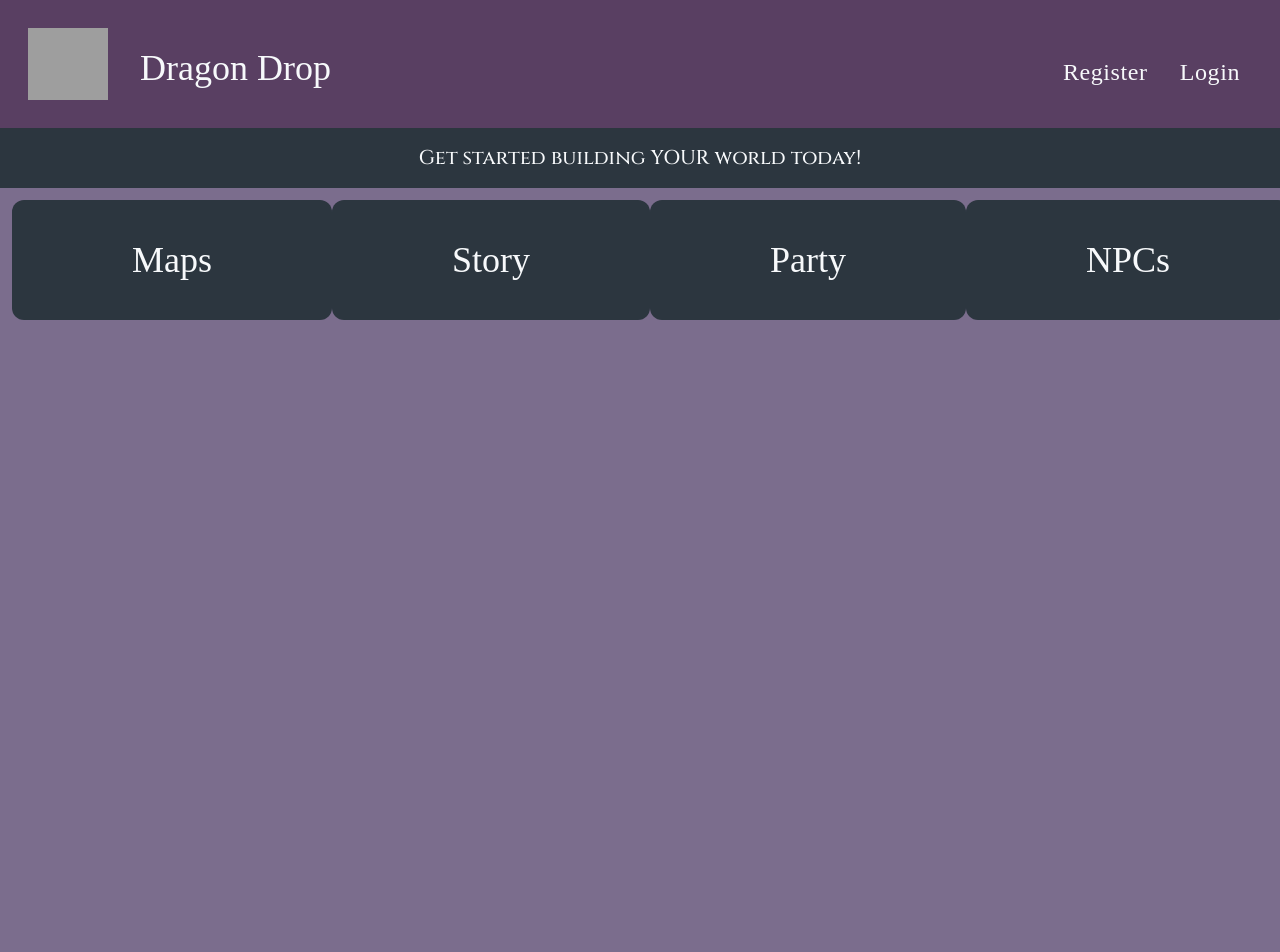
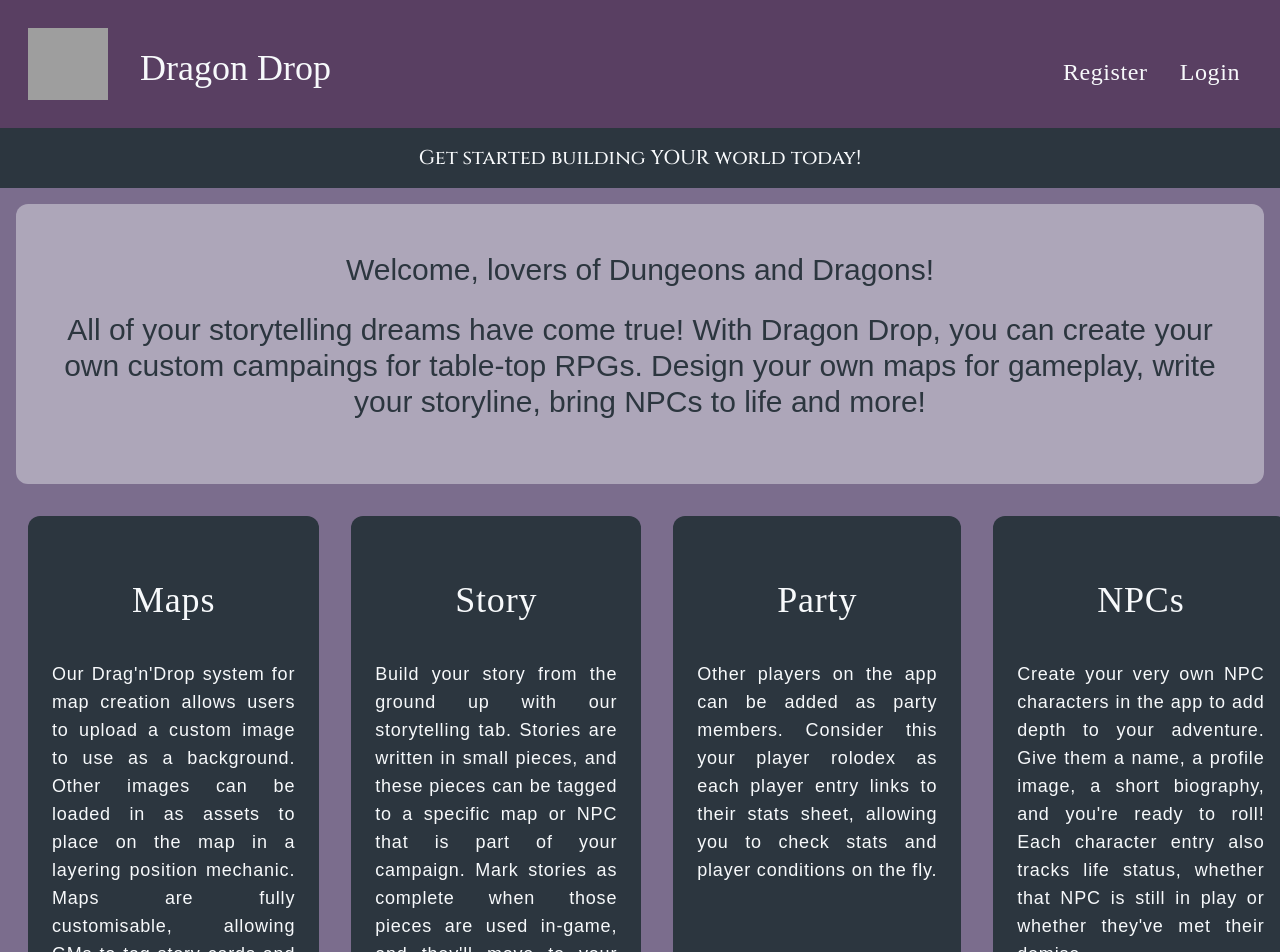
Before and after one commit to 0lgaP/Dragon-Drop, a React (Create React App) app in the folder client/: page / in a window 1280 px wide. Shown: the top 952 px of the page. Before the commit the page ends 800 px from the top, so only its background shows below. Built offline with nearby package versions, Linux system fonts and the light colour scheme; no server answers; grey boxes are pictures that could not be loaded; a web font is replaced by a local one.

Commit message:
tweaks to match pulled css

```diff
--- a/client/src/components/Home.jsx
+++ b/client/src/components/Home.jsx
@@ -2,18 +2,28 @@ import React from "react";
 
 const Home = () => {
   return (
-    <section className="flex flex-row justify-evenly m-3">
-      <div className="bg-primary rounded-xl text-textcolor flex flex-column px-20">
-        <h1 className="text-4xl p-10">Maps</h1>
+    <section className="">
+      <div className="font-inputFont rounded-xl m-4 p-6 text-gunmetal text-3xl bg-secondary/40">
+        <h1 className="m-6">Welcome, lovers of Dungeons and Dragons!</h1>
+        <h2 className="mb-10">All of your storytelling dreams have come true! With Dragon Drop, you can create your own custom campaings for table-top RPGs. Design your own maps for gameplay, write your storyline, bring NPCs to life and more!</h2>
       </div>
-      <div className="bg-primary rounded-xl text-textcolor flex flex-column px-20">
-        <h1 className="text-4xl p-10">Story</h1>
+      <div className="flex flex-row m-3 justify-evenly">
+      <div className="bg-primary rounded-xl text-textcolor flex flex-col tracking-wider p-6 m-4 w-1/4">
+        <h1 className="text-4xl px-20 p-10">Maps</h1>
+        <p className="font-inputFont text-lg break-normal text-justify">Our Drag'n'Drop system for map creation allows users to upload a custom image to use as a background. Other images can be loaded in as assets to place on the map in a layering position mechanic. Maps are fully customisable, allowing GMs to tag story cards and NPCs to their maps for better workflow.</p>
       </div>
-      <div className="bg-primary rounded-xl text-textcolor flex flex-column px-20">
-        <h1 className="text-4xl p-10">Party</h1>
+      <div className="bg-primary rounded-xl text-textcolor flex flex-col tracking-wider p-6 m-4 w-1/4">
+        <h1 className="text-4xl px-20 p-10">Story</h1>
+        <p className="font-inputFont text-lg break-normal text-justify">Build your story from the ground up with our storytelling tab. Stories are written in small pieces, and these pieces can be tagged to a specific map or NPC that is part of your campaign. Mark stories as complete when those pieces are used in-game, and they'll move to your archived history for future reference.</p>
       </div>
-      <div className="bg-primary rounded-xl text-textcolor flex flex-column px-20">
-        <h1 className="text-4xl p-10">NPCs</h1>
+      <div className="bg-primary rounded-xl text-textcolor flex flex-col tracking-wider p-6 m-4 w-1/4">
+        <h1 className="text-4xl px-20 p-10">Party</h1>
+        <p className="font-inputFont text-lg break-normal text-justify">Other players on the app can be added as party members. Consider this your player rolodex as each player entry links to their stats sheet, allowing you to check stats and player conditions on the fly.</p>
+      </div>
+      <div className="bg-primary rounded-xl text-textcolor flex flex-col tracking-wider p-6 m-4 w-1/4">
+        <h1 className="text-4xl px-20 p-10">NPCs</h1>
+        <p className="font-inputFont text-lg break-normal text-justify">Create your very own NPC characters in the app to add depth to your adventure. Give them a name, a profile image, a short biography, and you're ready to roll! Each character entry also tracks life status, whether that NPC is still in play or whether they've met their demise.</p>
+      </div>
       </div>
     </section>
   )
--- a/client/src/components/campaign/MapList.css
+++ b/client/src/components/campaign/MapList.css
@@ -2,7 +2,7 @@
   @apply grid grid-cols-2 gap-6 mx-20 mt-4 px-10
 }
 .map-card {
-  @apply bg-header text-textcolor w-[75%] m-auto p-4 delay-150 transition-all ease-in-out
+  @apply bg-header text-textcolor w-[75%] m-auto p-4 delay-150 transition-all ease-in-out rounded-xl
 }
 .map-card:hover {
   @apply bg-primary m-auto p-2 -translate-y-1 scale-110
--- a/client/src/components/campaign/NPCCardItem.jsx
+++ b/client/src/components/campaign/NPCCardItem.jsx
@@ -2,7 +2,7 @@ import React from "react";
 
 const NPCCardItem = (props) => {
   return (
-    <div className="bg-secondary text-gunmetal p-5 m-6 mx-auto  w-80 max-w-lg rounded-xl opacity-inherit">
+    <div className="bg-secondary text-gunmetal p-5 m-6 h-fit mx-auto  w-80 max-w-lg rounded-xl opacity-inherit">
       <div className="npc-card--header flex flex-row justify-start content-center h-10 pb-5 mb-4 font-title">
         <img
           className="rounded-full border-primary border-2 w-20 h-20 mr-8 object-cover object-top font-title"
--- a/client/src/components/campaign/Party/PlayerInputForm.jsx
+++ b/client/src/components/campaign/Party/PlayerInputForm.jsx
@@ -67,18 +67,19 @@ export default function PlayerInputForm(props) {
 
   return (
     <div
-      className={`bg-secondary text-gunmetal p-5 mx-auto  w-80 max-w-lg rounded-xl`}
+      className={`bg-secondary font-inputFont text-gunmetal p-5 mx-auto w-80 max-w-lg rounded-xl`}
     >
-      <div className="npc-card--header flex flex-row justify-start content-center h-10 pb-5 mb-4">
-        <img
+      <div className="npc-card--header flex flex-row justify-center content-center h-10 pb-5 mb-4">
+        {/* <img
           className="rounded-full border-primary border-2 w-20 h-20 mr-1"
           src={playerInfo.profile_pic}
           alt={name}
-        ></img>
+        ></img> */}
         <h5 className="text-2xl">
-          <label className="flex flex-col">
+          <label className="flex flex-col m-2">
             Name/Email
             <input
+            className="m-4 bg-bkgd/30 rounded-lg"
               type="text"
               placeholder={name}
               value={playerInfo.name}
@@ -94,6 +95,7 @@ export default function PlayerInputForm(props) {
           </label>
           {view.mode === view.states.ADD && (
             <input
+            className="m-4"
               type="text"
               placeholder={email}
               value={playerInfo.email}
@@ -111,9 +113,10 @@ export default function PlayerInputForm(props) {
       </div>
       <div className="npc-card--content flex flex-col gap-4 flex-wrap justify-start m-2 mt-14">
         {/* Profile Pic */}
-        <label className="flex flex-col mt-4">
-          Picure
+        <label className="flex flex-col mt-8">
+          Picture
           <input
+          className="m-2"
             type="text"
             placeholder={profile_pic}
             value={playerInfo.profile_pic}
@@ -131,6 +134,7 @@ export default function PlayerInputForm(props) {
         <label className="flex flex-col">
           Sheet
           <input
+          className="m-2"
             type="text"
             placeholder={sheet_url}
             value={playerInfo.sheet_url}
```
